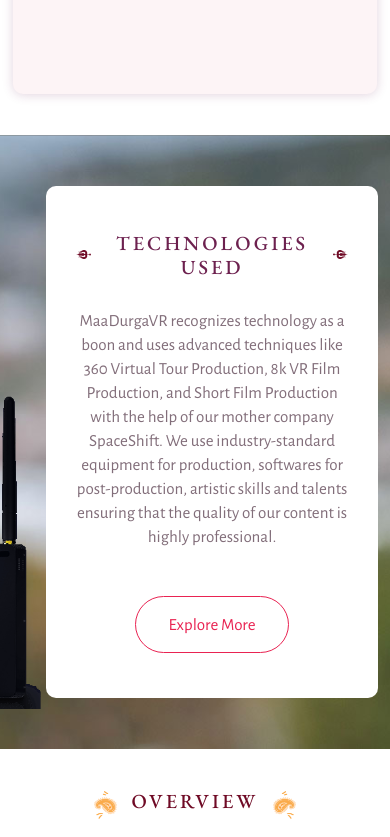
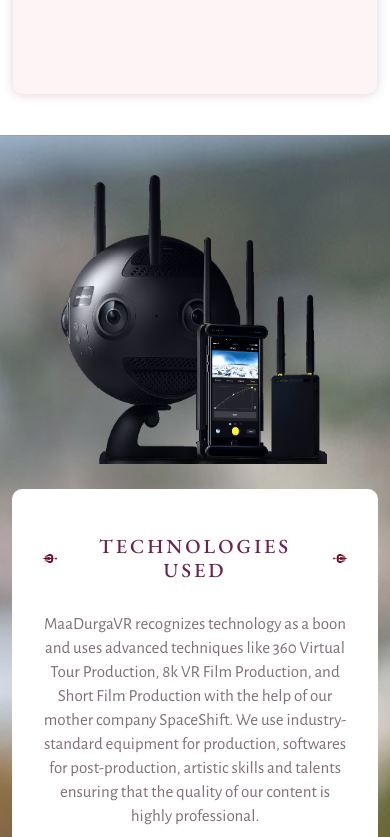
Before and after one commit to roysrijan/maadurgavr, a Next.js app: page /about in a window 390 px wide. Shown: the part 5540-6377 px from the top of the page. Built offline with nearby package versions, Linux system fonts and the light colour scheme; no server answers.

Commit message:
Some responsive UI done

```diff
--- a/styles/Home.module.css
+++ b/styles/Home.module.css
@@ -649,7 +649,7 @@ section.countDownBoxLast {
   opacity: 1;
 }
 .inputStyleForHomeSearch::placeholder{
-  color: #000 !important;
+  color: rgb(162, 162, 162) !important;
 }
 .inputStyleForHomeSearch:focus{
   color: #000 !important;
@@ -907,6 +907,15 @@ box-shadow: unset;
   .footerLinks{
     margin: 61px 0 0;
 }
+.newsletterBoxMain .newsletterWrap{
+  width: auto;
+}
+.newsletterWrapper {
+  margin-top: 36px;
+}
+.newsletterBoxMain{
+  padding: 43px 0;
+}
 }
 @media (max-width: 800px) {
   /* .countDownTimerWrap{
--- a/styles/about.module.css
+++ b/styles/about.module.css
@@ -263,7 +263,30 @@ box-shadow:         0px 1px 11px 0px rgba(109, 33, 89, 0.2);
 .aboutDurgaBoxToolbox img{
   width: 500px;
 }
+.aboutDurgaBoxToolbox{
+  margin-right: 46px;
+}
+.aboutDurgaBoxToolbox img {
+  width: 370px;
+}
+@media (max-width:1024px){
+  .aboutDurgaBoxToolbox img {
+    width: 89%;
+    /* margin: 0 auto; */
+    display: block;
+}
+.aboutDurgaWrap{
+  padding: 90px 104px;
+}
+}
 @media(max-width:992px){
+
+  .aboutDurgaBoxToolbox img{
+    width: 74%;
+    margin: 0 auto;
+    display: block;
+
+}
     .aboutBanner{
 margin-top: 63px;
     }
@@ -373,4 +396,16 @@ flex-direction: column;
 .aboutTitleWrapFOrMob{
   margin: 0 0 35px;
 }
+.aboutDurgaBoxToolbox{
+  margin-right: 0;
+  margin-bottom: 25PX;
+}
+.aboutDurgaBoxToolbox img{
+  width: 74%;
+  margin: 0 auto;
+  display: block;
+}
+.aboutDurgaWrap{
+  flex-direction: column;
+}
   }
```
